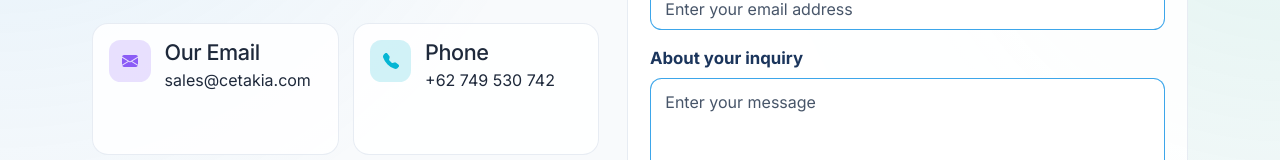
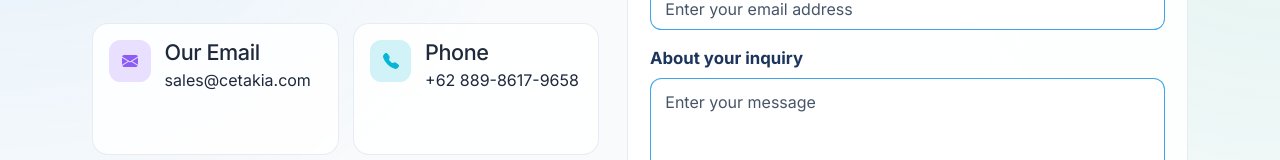
Before and after one commit to astrocoding/cetakia-blogs, a Next.js app: page /contact-us in a window 1280 px wide. Shown: the part 322-482 px from the top of the page. Built offline with nearby package versions, Linux system fonts and the light colour scheme; no server answers.

Commit message:
refactor(contact, landing): added landing data, contact WA

```diff
--- a/src/features/contact/pages/ContactUsPage.tsx
+++ b/src/features/contact/pages/ContactUsPage.tsx
@@ -28,8 +28,8 @@ const contactCards = [
   {
     iconClassName: "bi-telephone-fill",
     title: "Phone",
-    value: "+62 749 530 742",
-    href: "tel:+62749530742",
+    value: "+62 889-8617-9658",
+    href: "tel:+6288986179658",
     iconTone: "teal" as const,
   },
   {
--- a/src/features/global/components/WhatsAppButton.tsx
+++ b/src/features/global/components/WhatsAppButton.tsx
@@ -1,7 +1,7 @@
 import { UiIcon } from "@/features/global/components/UiIcon";
 
 const WHATSAPP_HREF =
-  "https://wa.me/6281200000000?text=Halo%20tim%20Cetakia,%20saya%20ingin%20konsultasi%20paket%20langganan%20atau%20demo.";
+  "https://wa.me/6288986179658?text=Halo%20tim%20Cetakia,%20saya%20ingin%20konsultasi%20paket%20langganan%20atau%20demo.";
 
 export function WhatsAppButton() {
   return (
--- /dev/null
+++ b/src/features/landing/types/landing.type.ts
@@ -0,0 +1,143 @@
+import type { InformationBarData, NavLink, FooterColumn } from "@/features/blogs/types/blog.type";
+
+export type LandingLocale = "id" | "en";
+
+export type LandingLocalizedLink = NavLink & {
+  label: string;
+};
+
+export type LandingFeatureItem = {
+  icon: string;
+  title: string;
+  description: string;
+};
+
+export type LandingStepItem = {
+  step: string;
+  title: string;
+  description: string;
+};
+
+export type LandingTestimonial = {
+  quote: string;
+  name: string;
+  role: string;
+};
+
+export type LandingMetric = {
+  value: string;
+  label: string;
+};
+
+export type LandingPricingPlan = {
+  name: string;
+  description: string;
+  annualPrice: string;
+  monthlyPrice: string;
+  suffix: string;
+  ctaLabel: string;
+  ctaVariant: "solid" | "outline";
+  recommended?: boolean;
+  features: string[];
+};
+
+export type LandingFaqItem = {
+  id: string;
+  iconClassName: string;
+  title: string;
+  content: string;
+  defaultOpen?: boolean;
+};
+
+export type LandingPageContent = {
+  header: {
+    startNowLabel: string;
+    languageToggleLabel: string;
+    languageToggleAriaLabel: string;
+    languageToggleIcon: string;
+  };
+  navLinks: LandingLocalizedLink[];
+  informationBar: InformationBarData;
+  footer: {
+    description: string;
+    columns: FooterColumn[];
+    copyright: string;
+    bottomLinks: NavLink[];
+  };
+  hero: {
+    eyebrow: string;
+    titlePrefix: string;
+    titleHighlight: string;
+    titleSuffix: string;
+    description: string;
+    primaryCta: LandingLocalizedLink;
+    secondaryCta: LandingLocalizedLink;
+    trustedLabel: string;
+    trustedItems: string[];
+    snapshot: {
+      title: string;
+      status: string;
+      kpis: Array<{
+        label: string;
+        value: string;
+      }>;
+      flowItems: Array<{
+        icon: string;
+        label: string;
+      }>;
+    };
+  };
+  features: {
+    eyebrow: string;
+    title: string;
+    description: string;
+    items: LandingFeatureItem[];
+  };
+  workflow: {
+    eyebrow: string;
+    title: string;
+    description: string;
+    steps: LandingStepItem[];
+  };
+  outcomes: {
+    eyebrow: string;
+    title: string;
+    description: string;
+    testimonials: LandingTestimonial[];
+    metrics: LandingMetric[];
+  };
+  pricing: {
+    eyebrow: string;
+    title: string;
+    description: string;
+    billing: {
+      ariaLabel: string;
+      annualLabel: string;
+      annualBadge: string;
+      monthlyLabel: string;
+      recommendedLabel: string;
+    };
+    plans: LandingPricingPlan[];
+  };
+  contact: {
+    eyebrow: string;
+    title: string;
+    description: string;
+    primaryCta: LandingLocalizedLink;
+    secondaryCta: LandingLocalizedLink;
+  };
+  faq: {
+    eyebrow: string;
+    title: string;
+    descriptionPrefix: string;
+    chatLabel: string;
+    descriptionSuffix: string;
+    chatHref: string;
+    items: LandingFaqItem[];
+  };
+};
+
+export type LandingContentRoot = {
+  defaultLocale: LandingLocale;
+  locales: Record<LandingLocale, LandingPageContent>;
+};
--- a/src/features/not-found/pages/NotFoundPage.tsx
+++ b/src/features/not-found/pages/NotFoundPage.tsx
@@ -1,5 +1,4 @@
 import { NotFoundActions } from "@/features/not-found/components/NotFoundActions";
-import "@/styles/components/not_found.css";
 
 export function NotFoundPage() {
   return (
```
